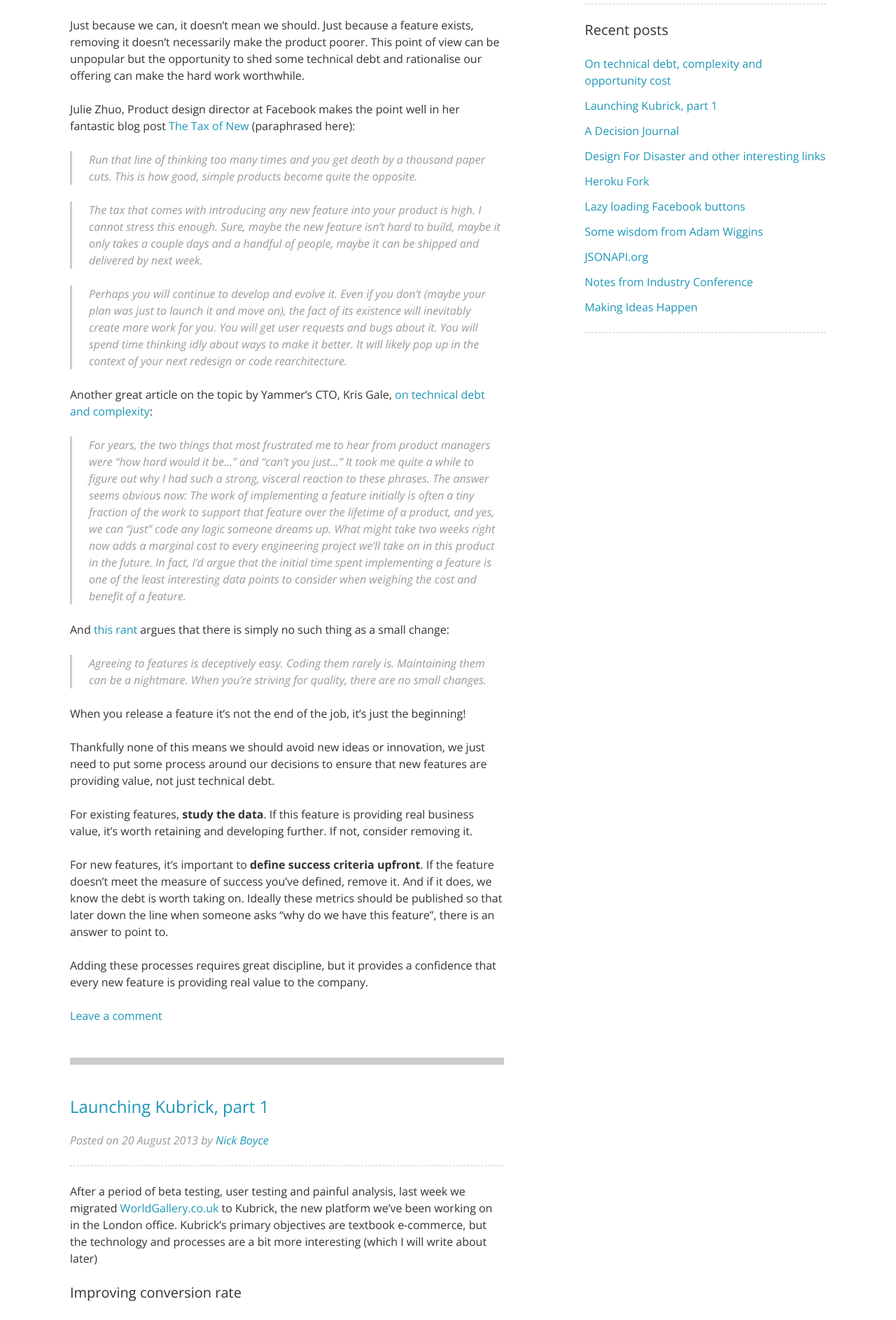
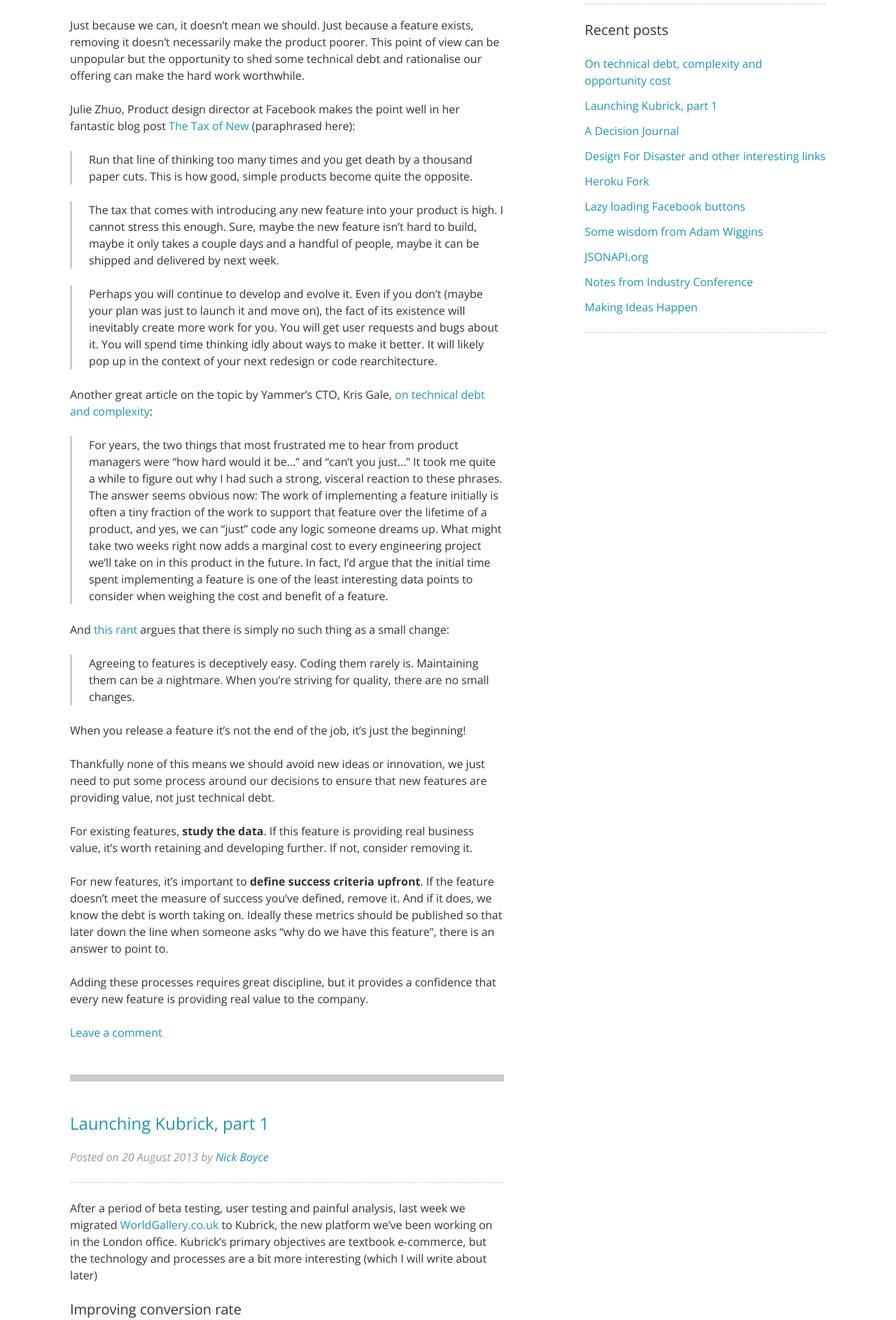
Before and after one commit to kingandmcgaw/kingandmcgaw.github.io, a Jekyll site: the page built from index.html, in a window 1280 px wide. Shown: the part 587-2474 px from the top of the page at 70% size. Built offline with Jekyll 4.4.1, drawn with Linux system fonts in a browser that asks for light colours; Markdown is read by kramdown in place of the engine named in the settings; the list of posts is cut into pages by our own code; comment, search, counter and statistics services are not loaded.

Commit message:
more css amends

```diff
--- a/assets/css/main.css
+++ b/assets/css/main.css
@@ -76,8 +76,7 @@ strong {
 blockquote {
   padding-left: 1.5em;
   border-left: 3px solid #cccccc;
-  font-style: italic;
-  color: #999999; }
+}
 
 pre {
   overflow: auto;
```
Also changed, not shown: 2 other files.
